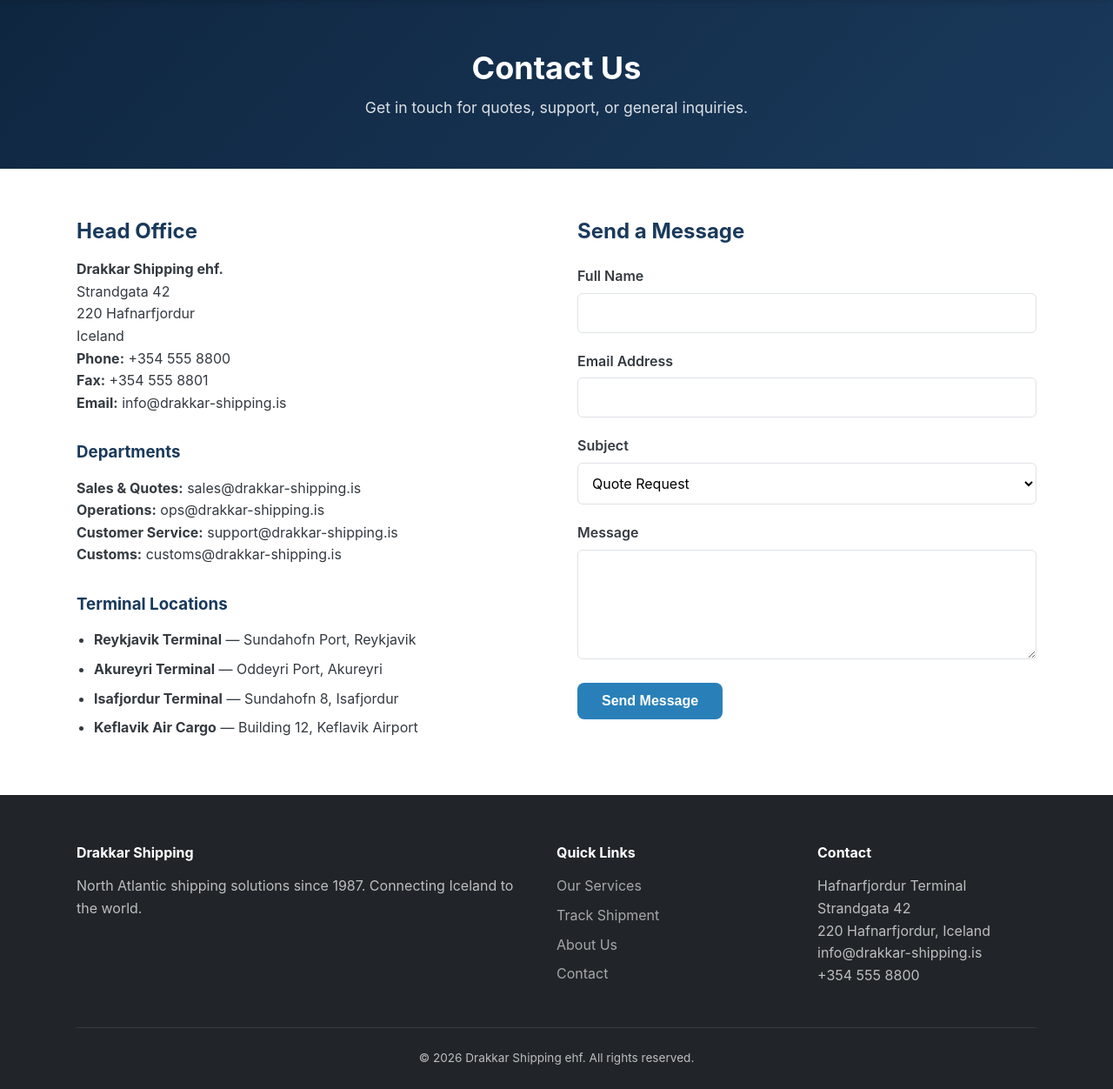
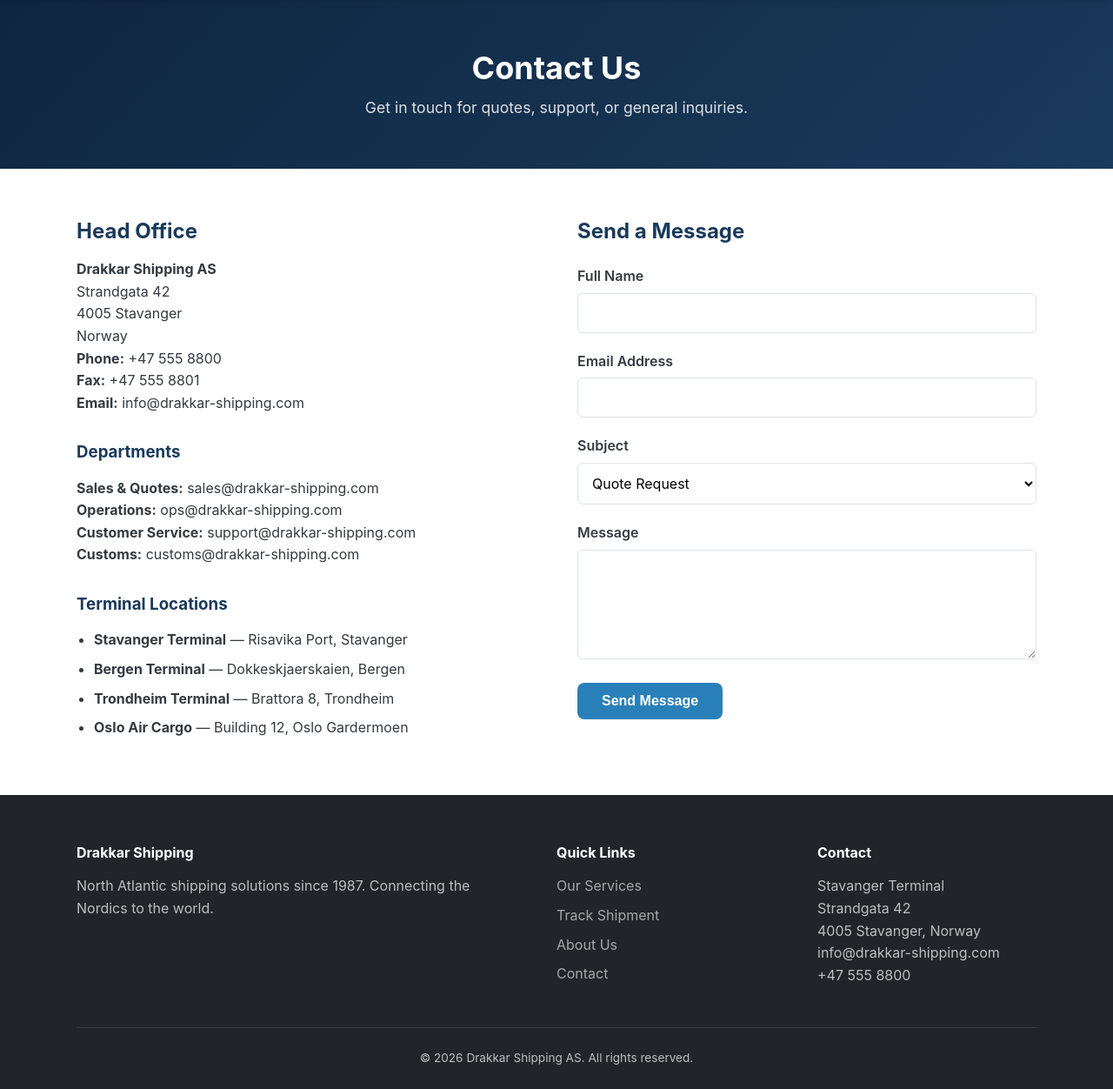
Before and after one commit to aktraen-softwares/drakkar-shipping, a Flask app: page /contact in a window 1280 px wide. Shown: the part 65-1317 px from the top of the page at 87% size. Run offline with Flask 3, Linux system fonts and the light colour scheme.

Commit message:
chore: replace Iceland-specific references with generic Nordic ones
All .is domains changed to .com, Icelandic patronymic surnames replaced
with Scandinavian fixed surnames, Hafnarfjordur replaced with Stavanger,
Icelandic city names and references updated to Nordic equivalents.

Co-Authored-By: Claude Opus 4.6 (1M context) <noreply@anthropic.com>

```diff
--- a/app.py
+++ b/app.py
@@ -79,25 +79,25 @@ def init_db():
     if cursor.fetchone()[0] == 0:
         cursor.execute(
             "INSERT INTO users (username, password_hash, role, email) VALUES (?, ?, ?, ?)",
-            (ADMIN_USER, admin_hash, "admin", "admin@drakkar-shipping.is")
+            (ADMIN_USER, admin_hash, "admin", "admin@drakkar-shipping.com")
         )
 
     cursor.execute("SELECT COUNT(*) FROM users WHERE username = ?", (AUDIT_USER,))
     if cursor.fetchone()[0] == 0:
         cursor.execute(
             "INSERT INTO users (username, password_hash, role, email) VALUES (?, ?, ?, ?)",
-            (AUDIT_USER, audit_hash, "auditor", "audit@drakkar-shipping.is")
+            (AUDIT_USER, audit_hash, "auditor", "audit@drakkar-shipping.com")
         )
 
     sample_shipments = [
-        ("DK-2026-00142", "Nordvik Fisheries", "Reykjavik Cold Storage", "Akureyri", "Reykjavik", "Delivered", 2450.0, "Frozen seafood — 12 pallets"),
-        ("DK-2026-00187", "Eldfjall Metals", "Hamburg Steelworks", "Husavik", "Hamburg", "In Transit", 18500.0, "Raw aluminum ingots"),
-        ("DK-2026-00203", "Borg Textiles Ltd", "London Distribution Centre", "Isafjordur", "London", "In Transit", 780.0, "Wool textiles — 40 crates"),
-        ("DK-2026-00219", "Vatnajokull Energy", "Oslo Terminal", "Reydarfjordur", "Oslo", "Customs Hold", 3200.0, "Industrial equipment parts"),
-        ("DK-2026-00234", "Snaefell Agriculture", "Copenhagen Harbour", "Dalvik", "Copenhagen", "Loading", 1100.0, "Organic produce — refrigerated"),
-        ("DK-2026-00251", "Hekla Pharmaceuticals", "Rotterdam Port", "Reykjavik", "Rotterdam", "In Transit", 420.0, "Pharmaceutical supplies — temp controlled"),
-        ("DK-2026-00268", "Grimsnes Construction", "Bergen Docks", "Vestmannaeyjar", "Bergen", "Delivered", 6800.0, "Construction materials — steel beams"),
-        ("DK-2026-00275", "Thingvellir Tech", "Dublin Freight", "Keflavik", "Dublin", "Awaiting Pickup", 95.0, "Electronic components"),
+        ("DK-2026-00142", "Nordvik Fisheries", "Stavanger Cold Storage", "Bergen", "Stavanger", "Delivered", 2450.0, "Frozen seafood — 12 pallets"),
+        ("DK-2026-00187", "Fjordstaal Metals", "Hamburg Steelworks", "Trondheim", "Hamburg", "In Transit", 18500.0, "Raw aluminum ingots"),
+        ("DK-2026-00203", "Borg Textiles Ltd", "London Distribution Centre", "Alesund", "London", "In Transit", 780.0, "Wool textiles — 40 crates"),
+        ("DK-2026-00219", "Nordkraft Energy", "Oslo Terminal", "Haugesund", "Oslo", "Customs Hold", 3200.0, "Industrial equipment parts"),
+        ("DK-2026-00234", "Vestland Agriculture", "Copenhagen Harbour", "Molde", "Copenhagen", "Loading", 1100.0, "Organic produce — refrigerated"),
+        ("DK-2026-00251", "Solberg Pharmaceuticals", "Rotterdam Port", "Stavanger", "Rotterdam", "In Transit", 420.0, "Pharmaceutical supplies — temp controlled"),
+        ("DK-2026-00268", "Kvitfjell Construction", "Bergen Docks", "Kristiansand", "Bergen", "Delivered", 6800.0, "Construction materials — steel beams"),
+        ("DK-2026-00275", "Nordefjord Tech", "Dublin Freight", "Oslo", "Dublin", "Awaiting Pickup", 95.0, "Electronic components"),
     ]
 
     for shipment in sample_shipments:
--- a/fake_git/source_backup/app.py
+++ b/fake_git/source_backup/app.py
@@ -1,7 +1,7 @@
 #!/usr/bin/env python3
 """
 Drakkar Shipping — Internal Shipping Portal
-Developer: Ragnar Sigurdsson <ragnar.sigurdsson@drakkar-shipping.is>
+Developer: Ragnar Stenberg <ragnar.stenberg@drakkar-shipping.com>
 Last updated: 2026-03-15
 
 WARNING: This file contains credentials. Do NOT commit to public repos.
@@ -39,8 +39,8 @@ DEBUG_MODE = True
 INTERNAL_API_KEY = "dk-internal-api-9f8e7d6c5b4a"
 
 # SMTP config for notifications
-SMTP_HOST = "mail.drakkar-shipping.is"
-SMTP_USER = "noreply@drakkar-shipping.is"
+SMTP_HOST = "mail.drakkar-shipping.com"
+SMTP_USER = "noreply@drakkar-shipping.com"
 SMTP_PASS = "Dk$mail2026!"
 
 # ============================================================
--- a/templates/base.html
+++ b/templates/base.html
@@ -48,7 +48,7 @@
             <div class="footer-grid">
                 <div class="footer-col">
                     <h4>Drakkar Shipping</h4>
-                    <p>North Atlantic shipping solutions since 1987. Connecting Iceland to the world.</p>
+                    <p>North Atlantic shipping solutions since 1987. Connecting the Nordics to the world.</p>
                 </div>
                 <div class="footer-col">
                     <h4>Quick Links</h4>
@@ -61,15 +61,15 @@
                 </div>
                 <div class="footer-col">
                     <h4>Contact</h4>
-                    <p>Hafnarfjordur Terminal<br>
+                    <p>Stavanger Terminal<br>
                        Strandgata 42<br>
-                       220 Hafnarfjordur, Iceland</p>
-                    <p>info@drakkar-shipping.is</p>
-                    <p>+354 555 8800</p>
+                       4005 Stavanger, Norway</p>
+                    <p>info@drakkar-shipping.com</p>
+                    <p>+47 555 8800</p>
                 </div>
             </div>
             <div class="footer-bottom">
-                <p>&copy; 2026 Drakkar Shipping ehf. All rights reserved.</p>
+                <p>&copy; 2026 Drakkar Shipping AS. All rights reserved.</p>
             </div>
         </div>
     </footer>
--- a/templates/contact.html
+++ b/templates/contact.html
@@ -14,27 +14,27 @@
         <div class="contact-grid">
             <div class="contact-info">
                 <h2>Head Office</h2>
-                <p><strong>Drakkar Shipping ehf.</strong><br>
+                <p><strong>Drakkar Shipping AS</strong><br>
                    Strandgata 42<br>
-                   220 Hafnarfjordur<br>
-                   Iceland</p>
+                   4005 Stavanger<br>
+                   Norway</p>
 
-                <p><strong>Phone:</strong> +354 555 8800<br>
-                   <strong>Fax:</strong> +354 555 8801<br>
-                   <strong>Email:</strong> info@drakkar-shipping.is</p>
+                <p><strong>Phone:</strong> +47 555 8800<br>
+                   <strong>Fax:</strong> +47 555 8801<br>
+                   <strong>Email:</strong> info@drakkar-shipping.com</p>
 
                 <h3>Departments</h3>
-                <p><strong>Sales &amp; Quotes:</strong> sales@drakkar-shipping.is<br>
-                   <strong>Operations:</strong> ops@drakkar-shipping.is<br>
-                   <strong>Customer Service:</strong> support@drakkar-shipping.is<br>
-                   <strong>Customs:</strong> customs@drakkar-shipping.is</p>
+                <p><strong>Sales &amp; Quotes:</strong> sales@drakkar-shipping.com<br>
+                   <strong>Operations:</strong> ops@drakkar-shipping.com<br>
+                   <strong>Customer Service:</strong> support@drakkar-shipping.com<br>
+                   <strong>Customs:</strong> customs@drakkar-shipping.com</p>
 
                 <h3>Terminal Locations</h3>
                 <ul>
-                    <li><strong>Reykjavik Terminal</strong> &mdash; Sundahofn Port, Reykjavik</li>
-                    <li><strong>Akureyri Terminal</strong> &mdash; Oddeyri Port, Akureyri</li>
-                    <li><strong>Isafjordur Terminal</strong> &mdash; Sundahofn 8, Isafjordur</li>
-                    <li><strong>Keflavik Air Cargo</strong> &mdash; Building 12, Keflavik Airport</li>
+                    <li><strong>Stavanger Terminal</strong> &mdash; Risavika Port, Stavanger</li>
+                    <li><strong>Bergen Terminal</strong> &mdash; Dokkeskjaerskaien, Bergen</li>
+                    <li><strong>Trondheim Terminal</strong> &mdash; Brattora 8, Trondheim</li>
+                    <li><strong>Oslo Air Cargo</strong> &mdash; Building 12, Oslo Gardermoen</li>
                 </ul>
             </div>
 
--- a/templates/login.html
+++ b/templates/login.html
@@ -23,7 +23,7 @@
                     <input type="password" id="password" name="password" required>
                 </div>
                 <button type="submit" class="btn btn-primary btn-full">Sign In</button>
-                <p class="login-help">Forgot your credentials? Contact <a href="mailto:support@drakkar-shipping.is">support@drakkar-shipping.is</a></p>
+                <p class="login-help">Forgot your credentials? Contact <a href="mailto:support@drakkar-shipping.com">support@drakkar-shipping.com</a></p>
             </form>
         </div>
     </div>
```
Also changed, not shown: templates/about.html (+9 -9 lines), templates/index.html (+4 -4 lines), templates/services.html (+8 -8 lines), 2 other files.
